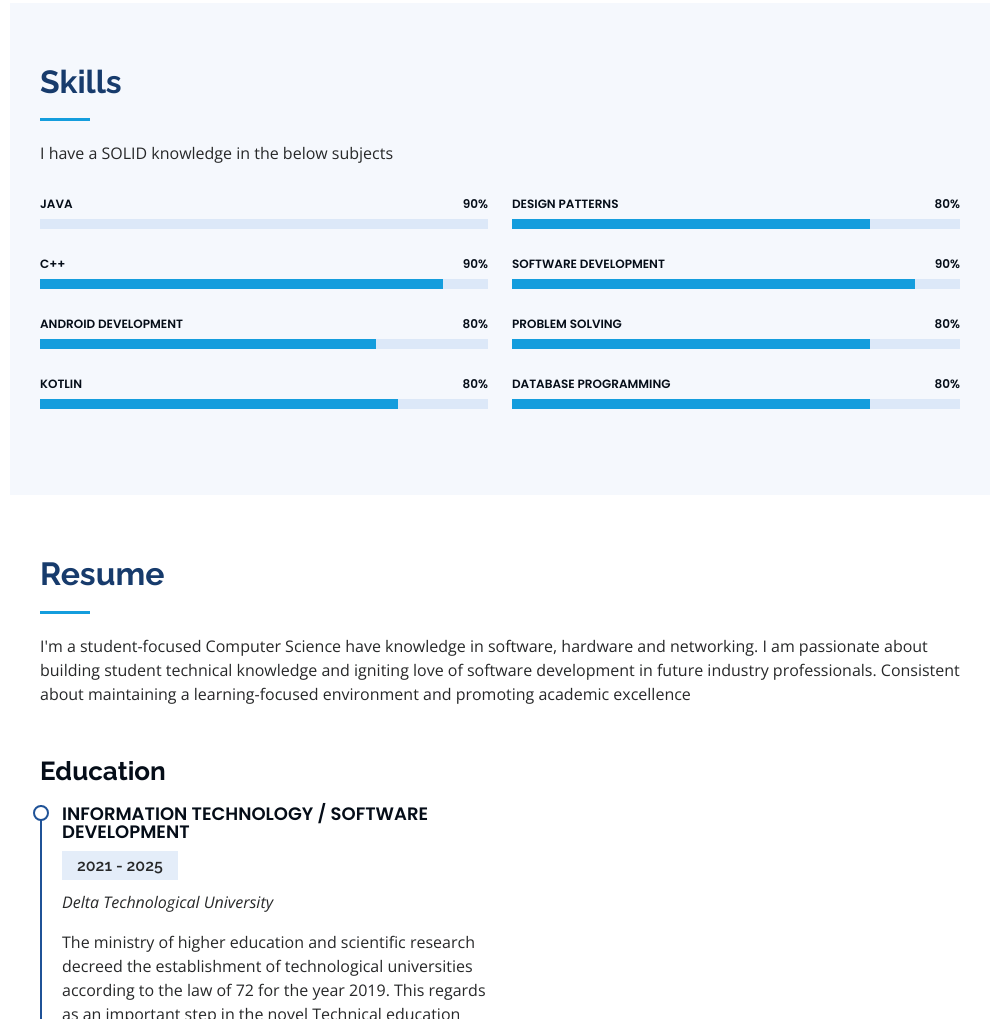
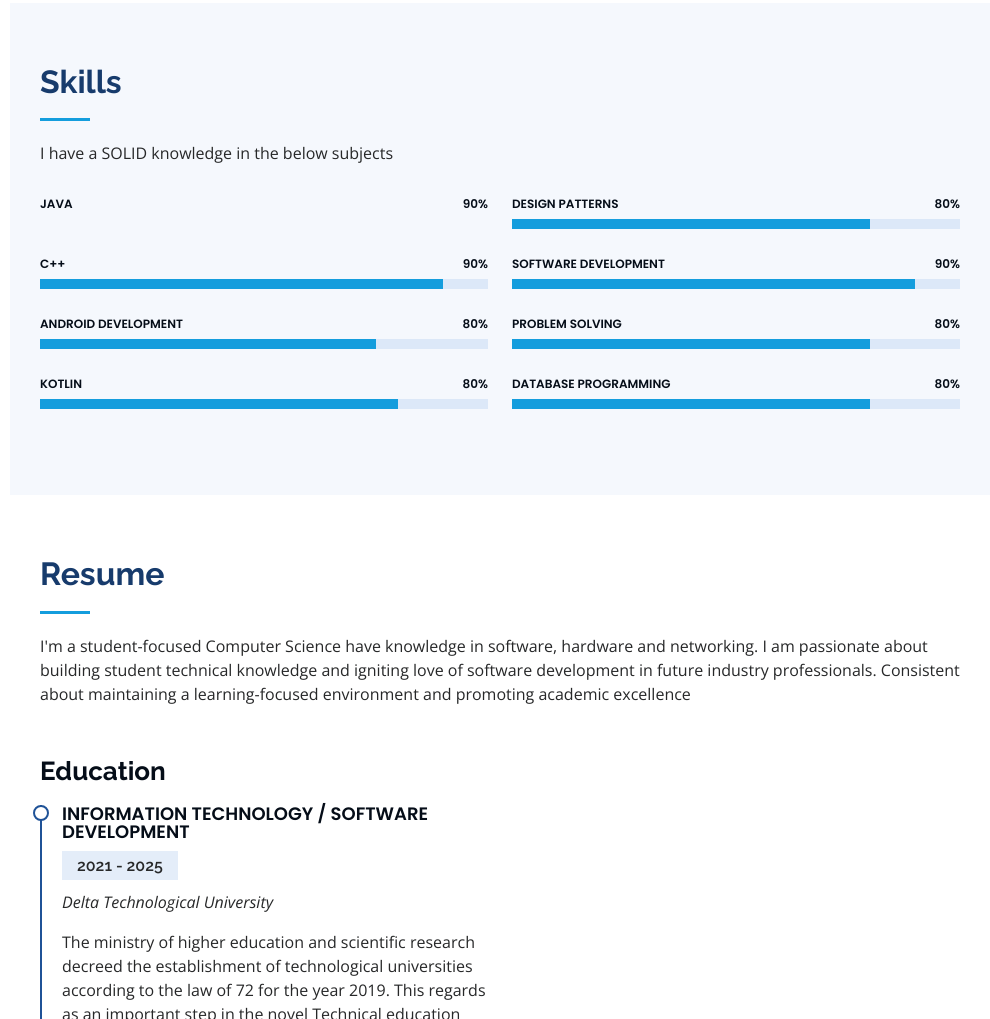
Before and after one commit to WAHID-QANDIL/Portfolio, a plain HTML site: page index.html in a window 1280 px wide. Shown: the part 1437-2456 px from the top of the page, without its empty margins (290-1280 px from the left). Drawn offline with nearby package versions, Linux system fonts and the light colour scheme.

Commit message:
Update index.html

```diff
--- a/index.html
+++ b/index.html
@@ -191,9 +191,9 @@
 
             <div class="progress">
               <span class="skill">Java <i class="val">90%</i></span>
-              <div class="progress-bar-wrap">
+<!--               <div class="progress-bar-wrap"> -->
 <!--                 <div class="progress-bar" role="progressbar" aria-valuenow="90" aria-valuemin="0" aria-valuemax="100"></div> -->
-              </div>
+<!--               </div> -->
             </div>
 
             <div class="progress">
```
